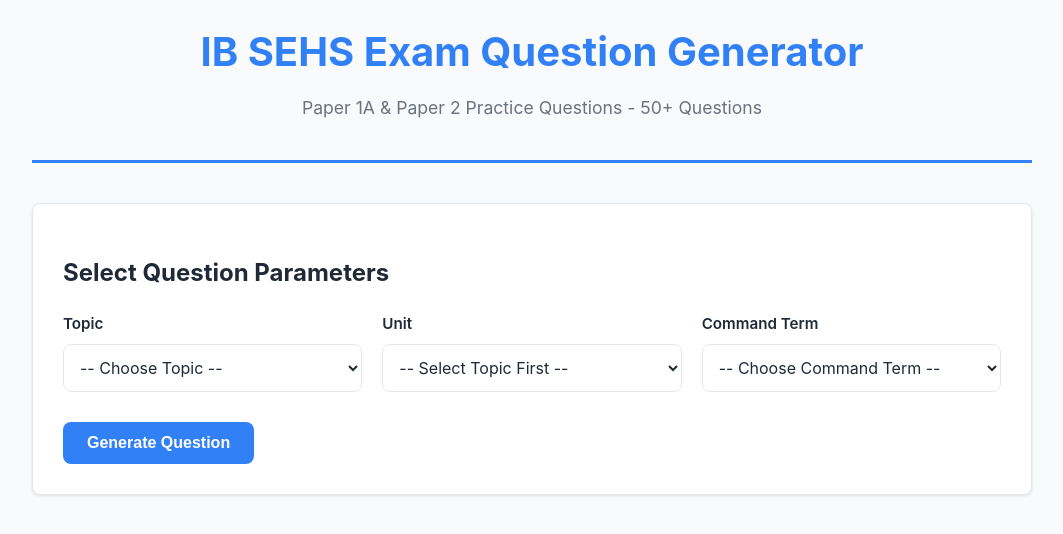
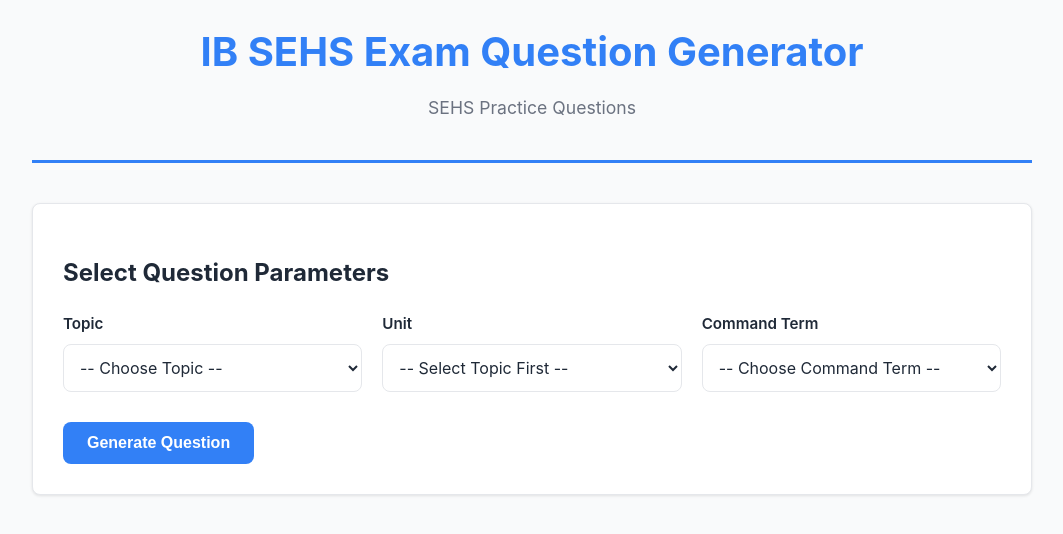
Before and after one commit to JamieR7/SEHSQB, a plain HTML site: page index.html in a window 1280 px wide. Shown: the whole page, without its empty margins (108-1171 px from the left). Drawn offline with Linux system fonts and the light colour scheme.

Commit message:
Update index.html

```diff
--- a/index.html
+++ b/index.html
@@ -325,7 +325,7 @@
     <div class="container">
         <header>
             <h1>IB SEHS Exam Question Generator</h1>
-            <p class="subtitle">Paper 1A & Paper 2 Practice Questions - 50+ Questions</p>
+            <p class="subtitle">SEHS Practice Questions</p>
         </header>
 
         <div class="panel">
```
